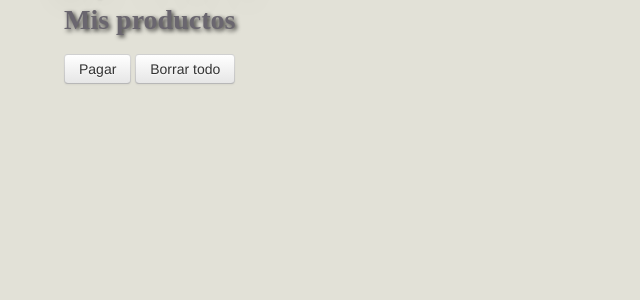
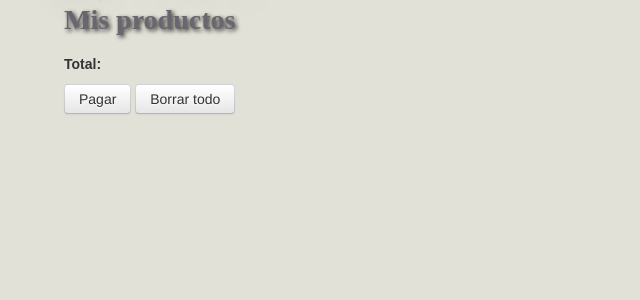
Before and after one commit to Kmilo1992/carrito, a CodeIgniter app: page /carrito/index.php/welcome/miCarrito in a window 1280 px wide. Shown: the part 83-383 px from the top of the page, without its empty margins (0-640 px from the left). Run offline with CodeIgniter, Linux system fonts and the light colour scheme; some web fonts are replaced.

Commit message:
Integrar pago con paypal 1/2

```diff
--- a/application/views/micarrito.php
+++ b/application/views/micarrito.php
@@ -2,10 +2,13 @@
 <table class='table table-striped' id='tablaProductos'>
 
 </table>
-<button class='btn'>Pagar</button>
+<p><strong>Total: </strong><span id='total'></span> </p>
+<button class='btn' id='pagar'>Pagar</button>
 <button class='btn' id='borrar'>Borrar todo</button>
+
 <script>
 	$(document).on("ready",function(){
+		var costo_total= 0;
 		var tabla = "<thead><tr><th>Nombre</th><th>Precio</th></tr></thead>";
 		var arregloProductos = obtenerProductos();
 		for(i in arregloProductos){
@@ -17,6 +20,8 @@
 				dataType: 'JSON',
 				success: function(data){
 					console.log(data);
+					costo_total += parseFloat(data.precio);
+					$('#total').text(costo_total);
 					tabla += formarColumna(data);
 					$("#tablaProductos").html(tabla);
 				}
@@ -26,9 +31,13 @@
 			vaciarProductos();
 			location.reload();
 		});
+		$('#pagar').on('click',function(){
+			window.location.href="<?= base_url() ?>ventas/crear/"+costo_total;
+		});
 	});
 
 	function formarColumna(data){
+
 		var answer = "<tr>";
 		answer += "<td>"+data.nombre+"</td>";
 		answer += "<td>"+data.precio+"</td>";
```
